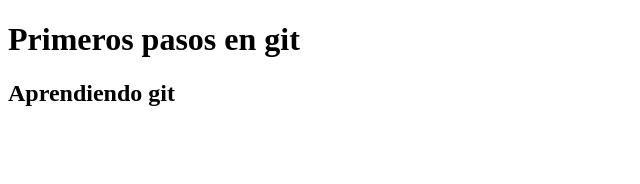
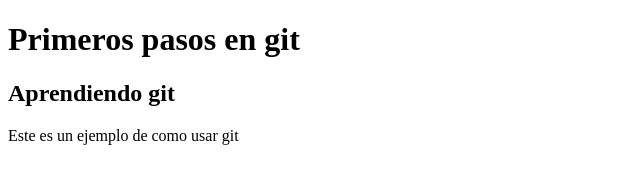
Before and after one commit to mauroemiliano17/proyecto-git, a plain HTML site: page index.html in a window 1280 px wide. Shown: the whole page, without its empty margins (0-640 px from the left). Drawn offline with Linux system fonts and the light colour scheme.

Commit message:
agregamos un parrafo con un texto de prueba

```diff
--- a/index.html
+++ b/index.html
@@ -11,9 +11,9 @@
   <body>
     <h1>Primeros pasos en git</h1>
     <h2>Aprendiendo git</h2>
+    <p>Este es un ejemplo de como usar git</p>
   </body>
 </html>
-
 
 <!--
 Comandos para un nuevo repositorio
```
